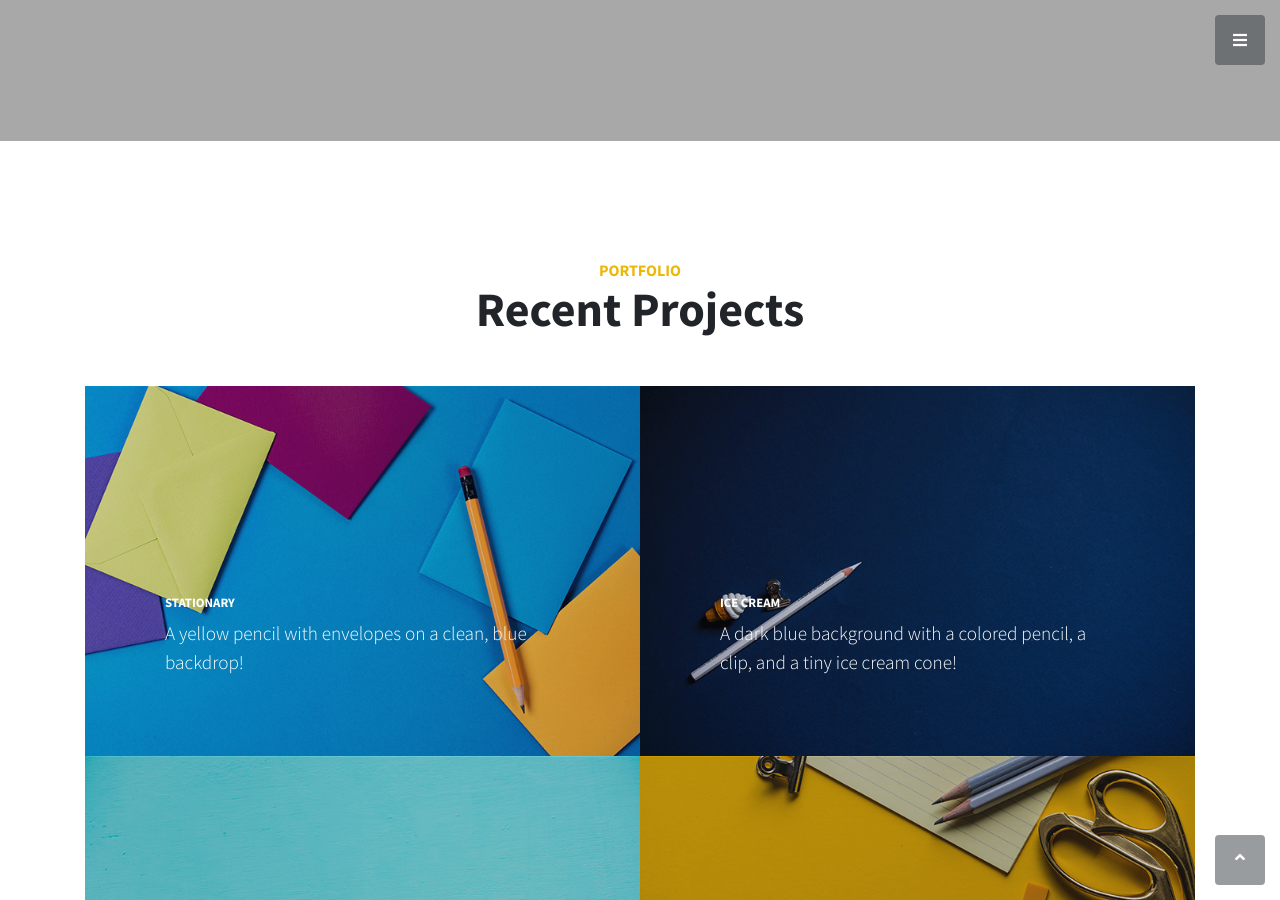
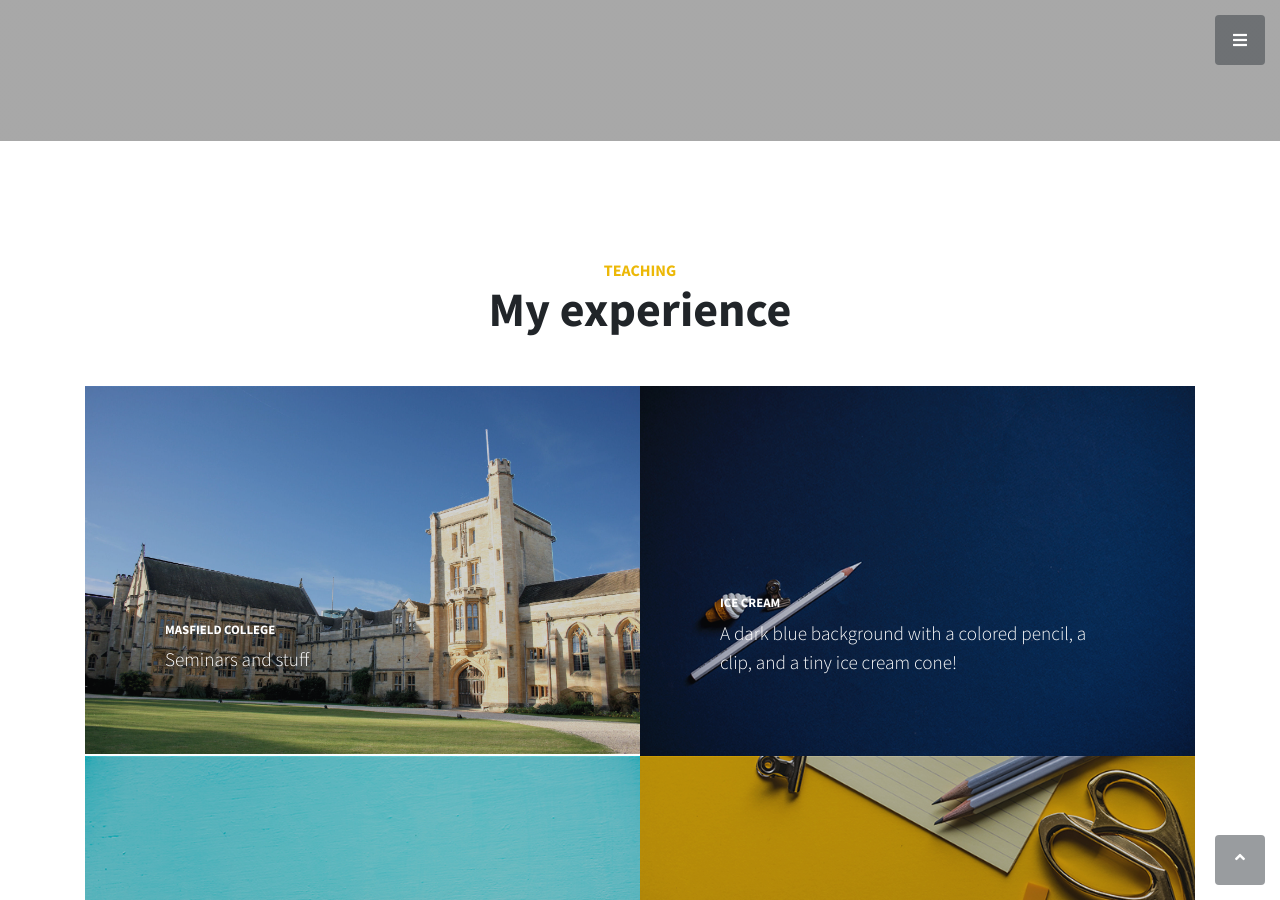
Before and after one commit to mortstar/mortstar.github.io, a Jekyll site: the page built from index.html, in a window 1280 px wide and 900 px high, scrolled down 2669 px. Built offline with Jekyll 4.4.1, drawn with Linux system fonts in a browser that asks for light colours.

Commit message:
Portfolio update

```diff
--- a/index.html
+++ b/index.html
@@ -14,16 +14,16 @@ layout: default
 <section class="content-section" id="portfolio">
     <div class="container">
         <div class="content-section-heading text-center">
-            <h3 class="text-secondary mb-0">Portfolio</h3>
-            <h2 class="mb-5">Recent Projects</h2>
+            <h3 class="text-secondary mb-0">Teaching</h3>
+            <h2 class="mb-5">My experience</h2>
         </div>
         <div class="row no-gutters">
             <div class="col-lg-6">
                 <a class="portfolio-item" href="#">
               <span class="caption">
                 <span class="caption-content">
-                  <h2>Stationary</h2>
-                  <p class="mb-0">A yellow pencil with envelopes on a clean, blue backdrop!</p>
+                  <h2>Masfield College</h2>
+                  <p class="mb-0">Seminars and stuff</p>
                 </span>
               </span>
               <img class="img-fluid" src="{{ site.baseurl }}/assets/img/portfolio-1.jpg" alt="">
```
Also changed, not shown: assets/img/portfolio-1.jpg.
